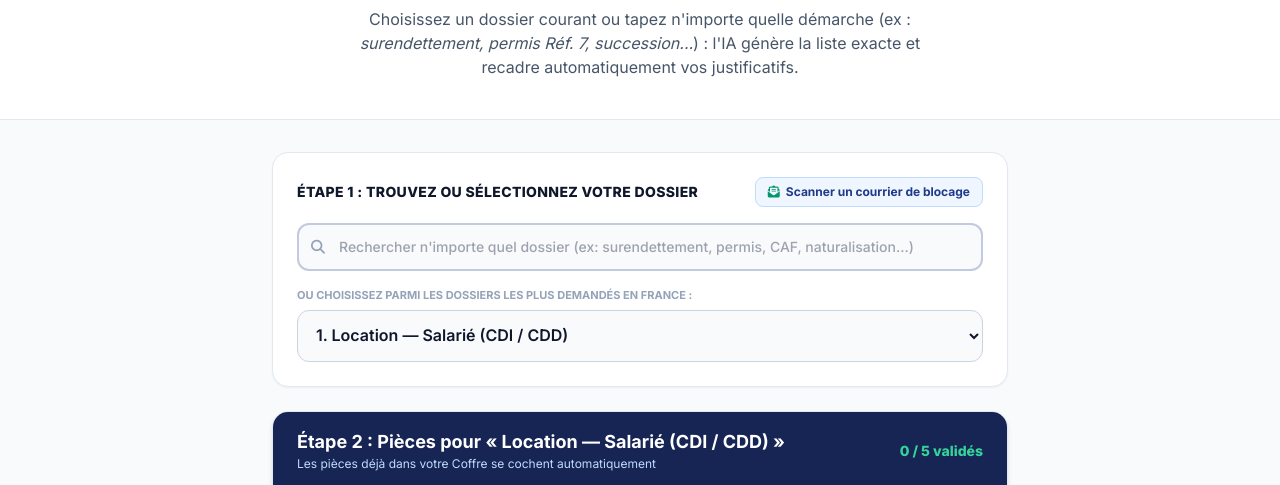
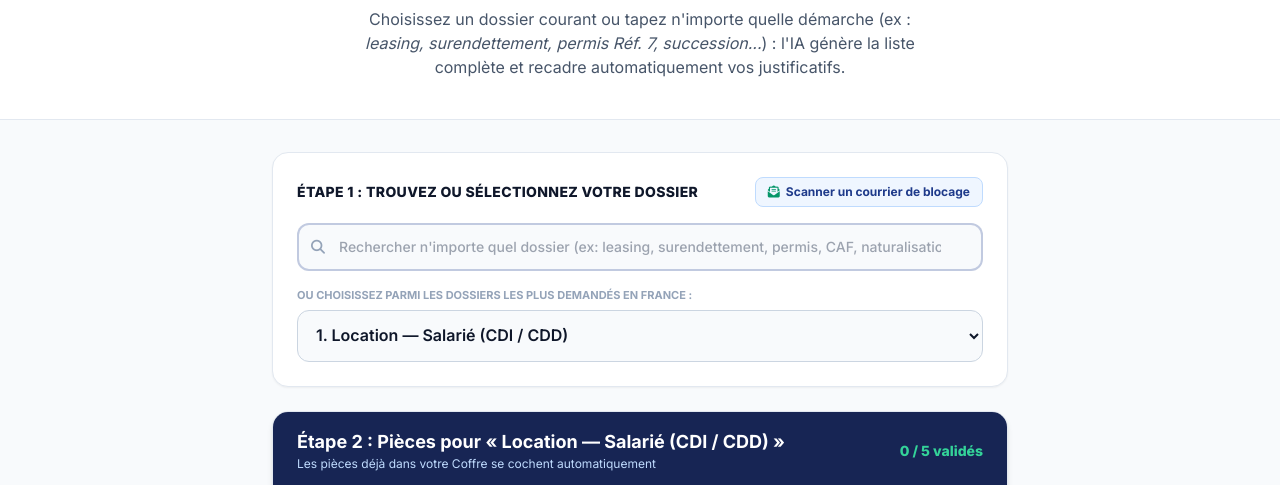
Before and after one commit to mbalde33/Dossierblinde, a plain HTML site: page index.html in a window 1280 px wide. Shown: the part 257-742 px from the top of the page. Drawn offline with nearby package versions, Linux system fonts and the light colour scheme.

Commit message:
Update index.html

```diff
--- a/index.html
+++ b/index.html
@@ -60,7 +60,7 @@
                 Zéro papier oublié, <span class="text-blue-900">zéro dossier bloqué par l'administration.</span>
             </h1>
             <p class="text-xs sm:text-base text-slate-600 max-w-xl mx-auto">
-                Choisissez un dossier courant ou tapez n'importe quelle démarche (ex : <em>surendettement, permis Réf. 7, succession...</em>) : l'IA génère la liste exacte et recadre automatiquement vos justificatifs.
+                Choisissez un dossier courant ou tapez n'importe quelle démarche (ex : <em>leasing, surendettement, permis Réf. 7, succession...</em>) : l'IA génère la liste complète et recadre automatiquement vos justificatifs.
             </p>
         </div>
     </header>
@@ -83,7 +83,7 @@
             <!-- BARRE DE RECHERCHE UNIVERSELLE -->
             <div class="relative">
                 <i class="fa-solid fa-magnifying-glass text-slate-400 absolute left-3.5 top-1/2 -translate-y-1/2 text-sm"></i>
-                <input type="text" id="recherche-demarche" oninput="filtrerOuProposerDemarche()" placeholder="Rechercher n'importe quel dossier (ex: surendettement, permis, CAF, naturalisation...)" class="w-full bg-slate-50 border-2 border-blue-900/25 focus:border-blue-900 text-slate-900 text-sm rounded-xl pl-10 pr-10 py-3 font-medium outline-none transition">
+                <input type="text" id="recherche-demarche" oninput="filtrerOuProposerDemarche()" placeholder="Rechercher n'importe quel dossier (ex: leasing, surendettement, permis, CAF, naturalisation...)" class="w-full bg-slate-50 border-2 border-blue-900/25 focus:border-blue-900 text-slate-900 text-sm rounded-xl pl-10 pr-10 py-3 font-medium outline-none transition">
                 <button type="button" id="btn-effacer-recherche" onclick="effacerRecherche()" class="hidden text-slate-400 hover:text-slate-700 absolute right-3.5 top-1/2 -translate-y-1/2 text-sm">
                     <i class="fa-solid fa-xmark"></i>
                 </button>
@@ -319,7 +319,7 @@
             <div class="bg-slate-900 flex-1 overflow-auto flex flex-col items-center justify-center p-3 min-h-[250px] relative">
                 <div class="relative inline-block">
                     <canvas id="canvas-apercu-scan" class="max-w-full max-h-[42vh] rounded shadow-lg border-2 border-emerald-400"></canvas>
-                    <!-- Repere visuel pour Nouvelle CNI (puce + bande MRZ) -->
+                    <!-- Repere visuel pour Nouvelle CNI -->
                     <div id="repere-nouvelle-cni" class="hidden absolute inset-0 pointer-events-none border-2 border-dashed border-emerald-400/70 rounded flex items-end justify-between p-2">
                         <span class="bg-slate-950/75 text-emerald-300 text-[9px] font-bold px-2 py-0.5 rounded">Format Nouvelle CNI / Carte (85,6 × 54 mm)</span>
                     </div>
@@ -603,7 +603,7 @@
                     headers: { 'Content-Type': 'application/json' },
                     body: JSON.stringify({
                         mode: 'diagnostic',
-                        descriptionSituation: "Je dois constituer un dossier administratif complet pour : " + texte + ". Liste toutes les pièces obligatoires et les pièces pièges qui bloquent souvent ce dossier en France."
+                        descriptionSituation: "Liste EXHAUSTIVEMENT TOUTES les pièces obligatoires et pièces pièges sans exception pour un dossier de : " + texte + " en France (ne pas oublier justificatif de domicile, identité, revenus, avis d'imposition, RIB ou permis selon le cas)."
                     })
                 });
                 const res = await reponse.json();
@@ -834,14 +834,17 @@
             container.innerHTML = liste.map(function(item) {
                 const titreLow = item.titre.toLowerCase();
                 let cleCoffreCorrespondante = item.id;
-                if (titreLow.includes('identité') || titreLow.includes('cni') || titreLow.includes('passeport')) {
+                const estUnRib = titreLow.includes('rib') || titreLow.includes('bancaire') || titreLow.includes('iban');
+
+                if (!estUnRib && (titreLow.includes('pièce d\'identité') || titreLow.includes('piece d\'identite') || titreLow.includes('carte nationale') || titreLow.includes('cni') || titreLow.includes('passeport'))) {
                     item.typeSpecifique = item.typeSpecifique || 'identite';
                     if (item.id.startsWith('ia_')) cleCoffreCorrespondante = 'cni';
                 } else if (titreLow.includes('domicile') || titreLow.includes('résidence')) {
                     item.typeSpecifique = item.typeSpecifique || 'domicile';
                 } else if (titreLow.includes('imposition') || titreLow.includes('impôt')) {
                     if (coffrePhotos['impots']) cleCoffreCorrespondante = 'impots';
-                } else if (titreLow.includes('rib') || titreLow.includes('bancaire')) {
+                } else if (estUnRib) {
+                    item.gabarit = 'a4';
                     if (coffrePhotos['rib']) cleCoffreCorrespondante = 'rib';
                 }
 
@@ -1172,7 +1175,6 @@
             const zoomPct = parseInt(document.getElementById('slider-zoom-cadre').value, 10) / 100;
             document.getElementById('val-zoom-cadre').textContent = Math.round(zoomPct * 100) + '%';
 
-            // 1. Rotation de l'image source
             const rotCanvas = document.createElement('canvas');
             const rot = scanEnCours.rotation;
             if (rot === 90 || rot === 270) {
@@ -1189,7 +1191,6 @@
             rCtx.drawImage(img, -img.width / 2, -img.height / 2);
             rCtx.restore();
 
-            // 2. Calcul automatique du rectangle de cadrage selon le gabarit (Nouvelle CNI, Passeport, A4 ou Entier)
             const gab = GABARITS_SCAN[scanEnCours.gabarit] || GABARITS_SCAN.complet;
             let sw = rotCanvas.width;
             let sh = rotCanvas.height;
@@ -1197,17 +1198,14 @@
             if (gab.ratio) {
                 const imgRatio = rotCanvas.width / rotCanvas.height;
                 if (imgRatio > gab.ratio) {
-                    // Image plus large que le gabarit : on adapte sur la hauteur
                     sh = rotCanvas.height * gab.margeBase;
                     sw = sh * gab.ratio;
                 } else {
-                    // Image plus haute que le gabarit (cas classique photo verticale d'une CNI horizontale)
                     sw = rotCanvas.width * gab.margeBase;
                     sh = sw / gab.ratio;
                 }
             }
 
-            // Application du curseur d'ajustement du cadre
             sw = Math.min(rotCanvas.width, Math.max(80, sw / zoomPct));
             sh = Math.min(rotCanvas.height, Math.max(80, sh / zoomPct));
 
```
